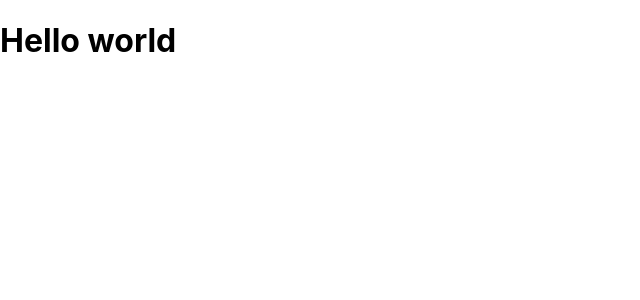
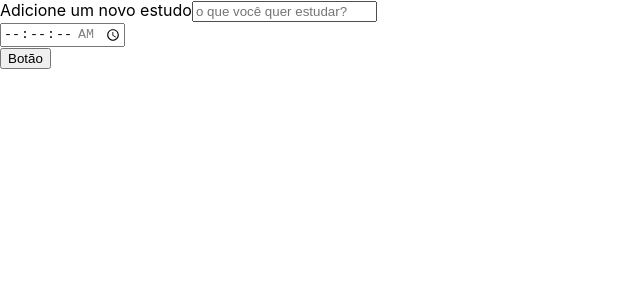
Before and after one commit to JCDMeira/studies-react-ts, a React (Create React App) app: page / in a window 1280 px wide. Shown: the top 300 px of the page, without its empty margins (0-640 px from the left). Built offline with nearby package versions, Linux system fonts and the light colour scheme.

Commit message:
feat: add Form component

```diff
--- a/src/App.tsx
+++ b/src/App.tsx
@@ -1,9 +1,10 @@
 import React from "react";
+import Form from "./Components/form";
 
 function App() {
   return (
     <div className="App">
-      <h1>Hello world</h1>
+      <Form />
     </div>
   );
 }
--- /dev/null
+++ b/src/Components/form/index.tsx
@@ -0,0 +1,38 @@
+import React, { Component } from "react";
+import Button from "../Button";
+
+class Form extends Component {
+  render(): React.ReactNode {
+    return (
+      <form action="#">
+        <div>
+          <label htmlFor="task">Adicione um novo estudo</label>
+          <input
+            type="text"
+            name="task"
+            id="task"
+            placeholder="o que você quer estudar?"
+            required
+          />
+        </div>
+        <div>
+          <label htmlFor="time"></label>
+          <input
+            type="time"
+            step="1"
+            name="time"
+            id="time"
+            min="00:00:00"
+            max="01:30:00"
+            required
+          />
+        </div>
+        <div>
+          <Button />
+        </div>
+      </form>
+    );
+  }
+}
+
+export default Form;
```
